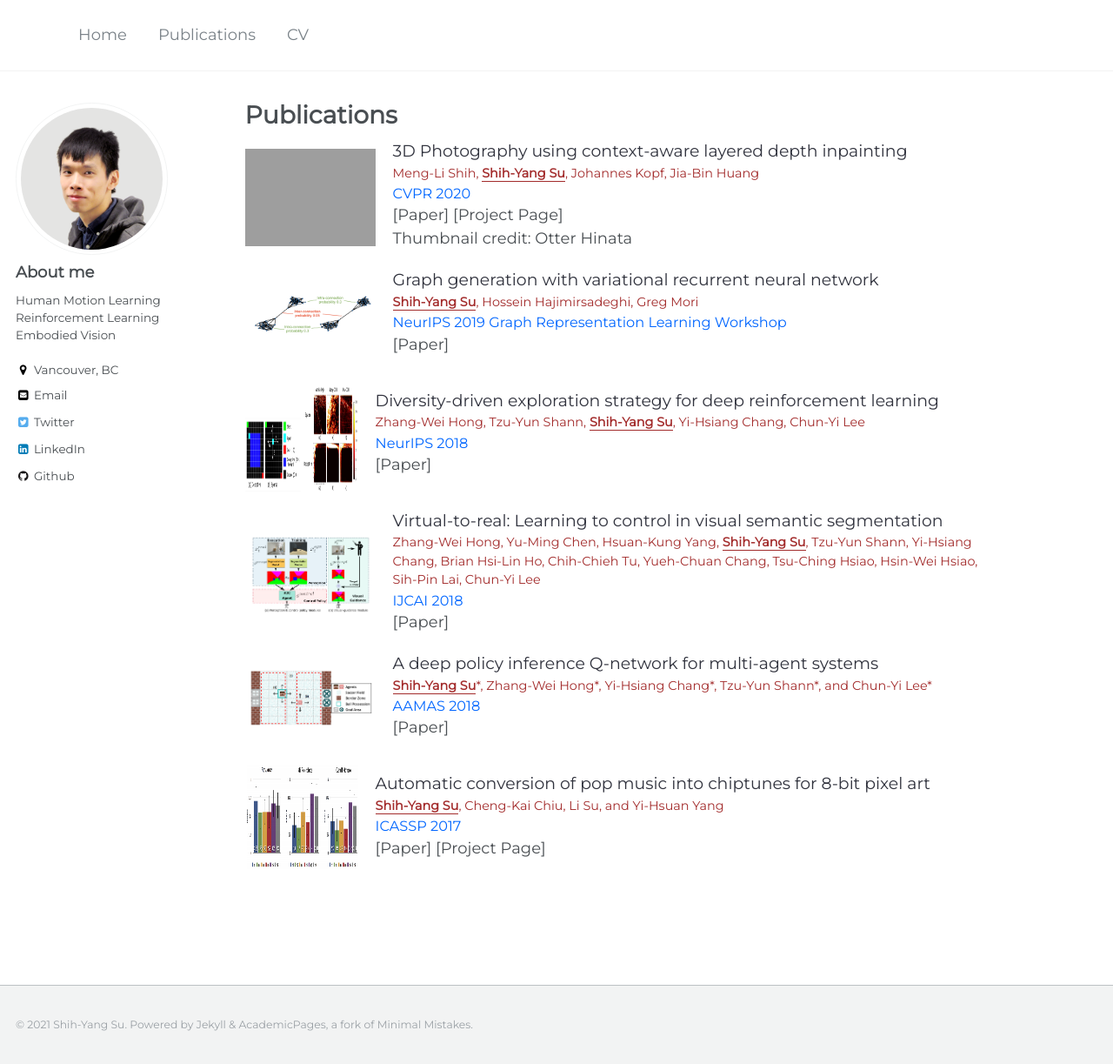
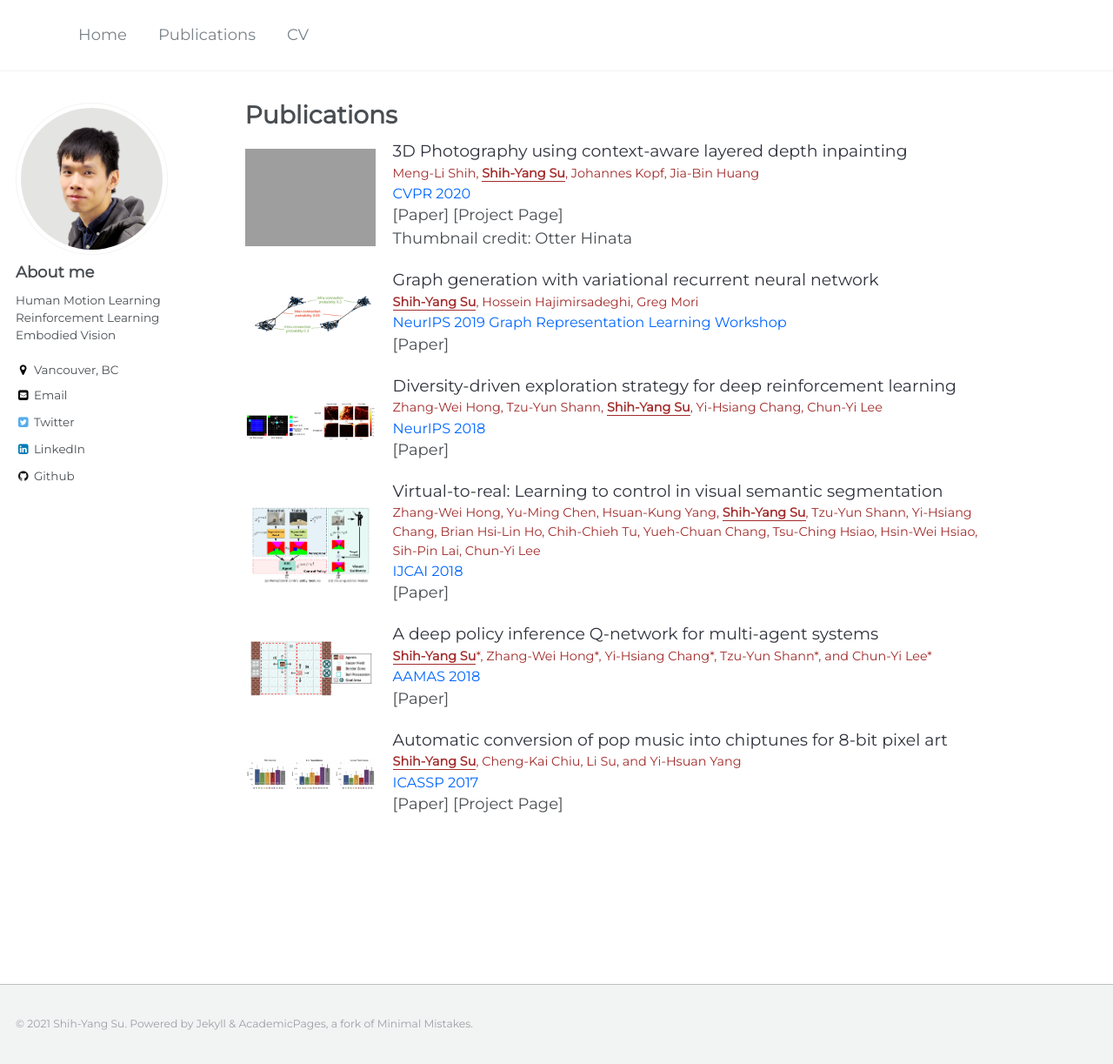
Before and after one commit to LemonATsu/LemonATsu.github.io, a Jekyll site: the page built from _pages/publications.md, in a window 1280 px wide and 1223 px high. Shown: the whole window at 87% size. Built offline with Jekyll 4.4.1, drawn with Linux system fonts in a browser that asks for light colours.

Commit message:
remove hard coded style

```diff
--- a/_pages/publications.md
+++ b/_pages/publications.md
@@ -25,7 +25,7 @@
     </div>
 </div>
 <div class="pub-container">
-    <div class="pub-thumb"><img class="img-responsive" src="https://lemonatsu.github.io/images/divdriven.png" style="width:130px;height:130px"></div>
+    <div class="pub-thumb"><img class="img-responsive" src="https://lemonatsu.github.io/images/divdriven.png"></div>
     <div class="pub-content">
         <div class="pub-title">Diversity-driven exploration strategy for deep reinforcement learning</div>
         <div class="pub-author">Zhang-Wei Hong, Tzu-Yun Shann, <b>Shih-Yang Su</b>, Yi-Hsiang Chang, Chun-Yi Lee</div>
@@ -34,7 +34,7 @@
     </div>
 </div>
 <div class="pub-container">
-    <div class="pub-thumb"><img class="img-responsive" src="https://lemonatsu.github.io/images/virtualtoreal.png" style="width=250px;height=120px;"></div>
+    <div class="pub-thumb"><img class="img-responsive" src="https://lemonatsu.github.io/images/virtualtoreal.png"></div>
     <div class="pub-content">
         <div class="pub-title">Virtual-to-real: Learning to control in visual semantic segmentation</div>
         <div class="pub-author">Zhang-Wei Hong, Yu-Ming Chen, Hsuan-Kung Yang, <b>Shih-Yang Su</b>, Tzu-Yun Shann, Yi-Hsiang Chang, Brian Hsi-Lin Ho, Chih-Chieh Tu, Yueh-Chuan Chang, Tsu-Ching Hsiao, Hsin-Wei Hsiao, Sih-Pin Lai, Chun-Yi Lee</div>
@@ -43,7 +43,7 @@
     </div>
 </div>
 <div class="pub-container">
-    <div class="pub-thumb"><img class="img-responsive" src="https://lemonatsu.github.io/images/dpiqn.png" style="width:250;height:130;"></div>
+    <div class="pub-thumb"><img class="img-responsive" src="https://lemonatsu.github.io/images/dpiqn.png"></div>
     <div class="pub-content">
         <div class="pub-title">A deep policy inference Q-network for multi-agent systems</div>
         <div class="pub-author"><b>Shih-Yang Su</b>*, Zhang-Wei Hong*, Yi-Hsiang Chang*, Tzu-Yun Shann*, and Chun-Yi Lee*</div>
@@ -52,7 +52,7 @@
     </div>
 </div>
 <div class="pub-container">
-    <div class="pub-thumb"><img class="img-responsive" src="https://lemonatsu.github.io/images/pop28bit.png" style="width:130px;height:130px"></div>
+    <div class="pub-thumb"><img class="img-responsive" src="https://lemonatsu.github.io/images/pop28bit.png"></div>
     <div class="pub-content">
         <div class="pub-title">Automatic conversion of pop music into chiptunes for 8-bit pixel art</div>
         <div class="pub-author"><b>Shih-Yang Su</b>, Cheng-Kai Chiu, Li Su, and Yi-Hsuan Yang</div>
```
